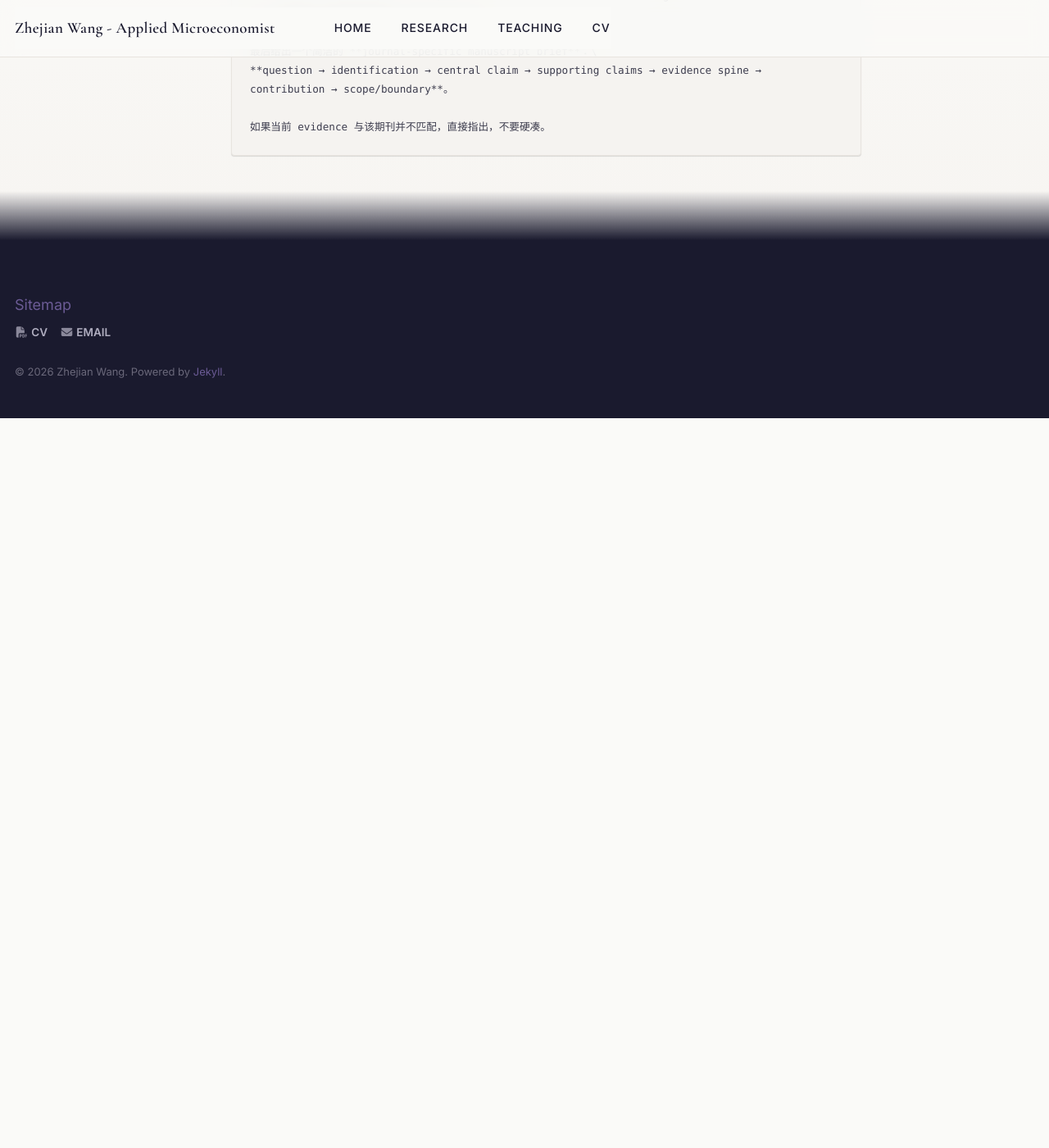
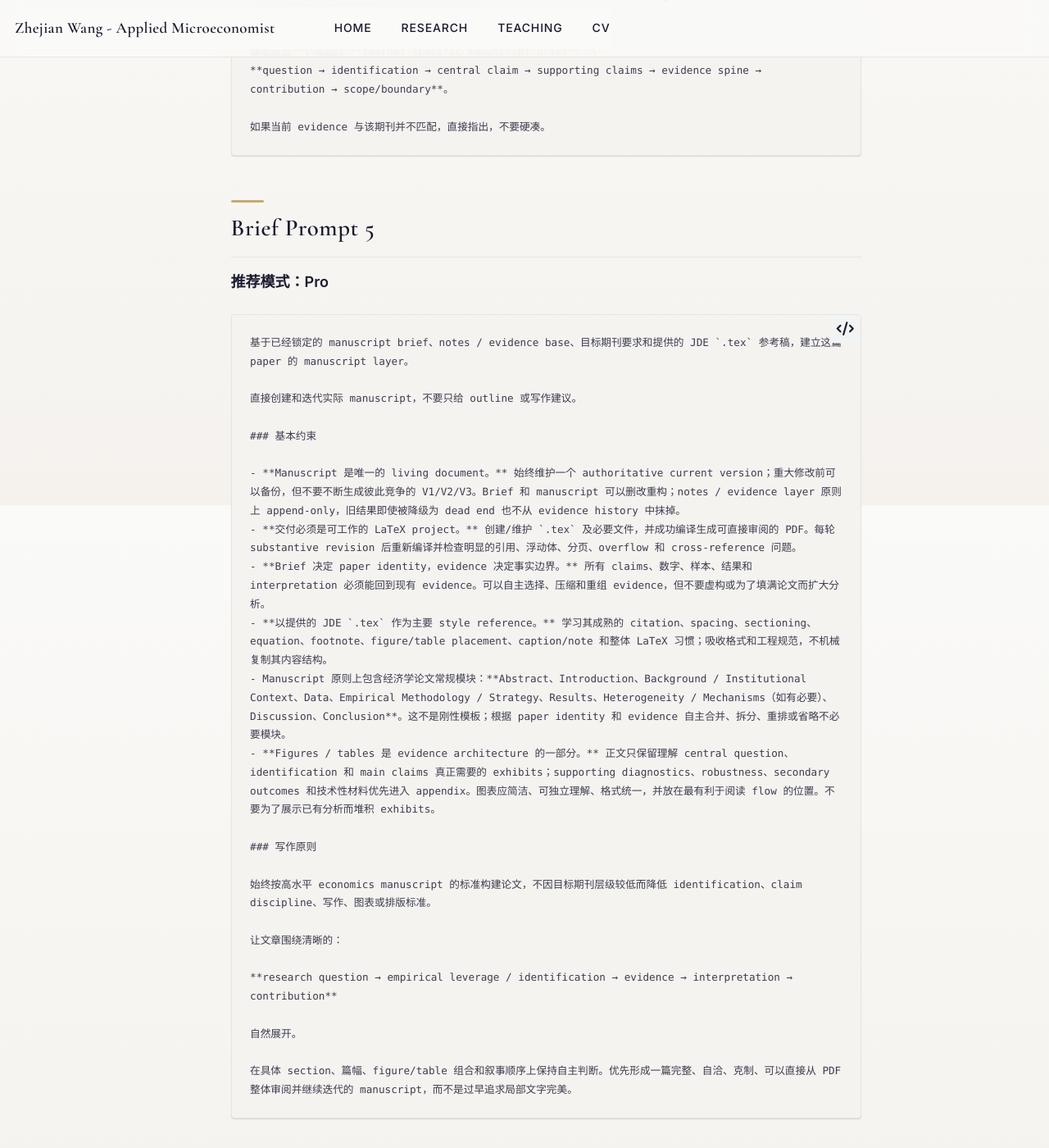
Before and after one commit to zhejianw/zhejianw.github.io, a Jekyll site: the page built from ai/prompts/brief/index.md, in a window 1280 px wide and 1400 px high, scrolled down 3884 px. Shown: the whole window at 82% size. Built offline with Jekyll 4.4.1, drawn with Linux system fonts in a browser that asks for light colours; a script that is not in the unit is left out; before the commit the page ends 4556 px from its top, so only the background shows below that.

Commit message:
Add brief-to-manuscript transition prompt

```diff
--- a/ai/prompts/brief/index.md
+++ b/ai/prompts/brief/index.md
@@ -177,3 +177,34 @@ last_updated: 2026-08-27
 
 如果当前 evidence 与该期刊并不匹配，直接指出，不要硬凑。
 ~~~
+
+## Brief Prompt 5
+
+**推荐模式：Pro**
+
+~~~text
+基于已经锁定的 manuscript brief、notes / evidence base、目标期刊要求和提供的 JDE `.tex` 参考稿，建立这篇 paper 的 manuscript layer。
+
+直接创建和迭代实际 manuscript，不要只给 outline 或写作建议。
+
+### 基本约束
+
+- **Manuscript 是唯一的 living document。** 始终维护一个 authoritative current version；重大修改前可以备份，但不要不断生成彼此竞争的 V1/V2/V3。Brief 和 manuscript 可以删改重构；notes / evidence layer 原则上 append-only，旧结果即使被降级为 dead end 也不从 evidence history 中抹掉。
+- **交付必须是可工作的 LaTeX project。** 创建/维护 `.tex` 及必要文件，并成功编译生成可直接审阅的 PDF。每轮 substantive revision 后重新编译并检查明显的引用、浮动体、分页、overflow 和 cross-reference 问题。
+- **Brief 决定 paper identity，evidence 决定事实边界。** 所有 claims、数字、样本、结果和 interpretation 必须能回到现有 evidence。可以自主选择、压缩和重组 evidence，但不要虚构或为了填满论文而扩大分析。
+- **以提供的 JDE `.tex` 作为主要 style reference。** 学习其成熟的 citation、spacing、sectioning、equation、footnote、figure/table placement、caption/note 和整体 LaTeX 习惯；吸收格式和工程规范，不机械复制其内容结构。
+- Manuscript 原则上包含经济学论文常规模块：**Abstract、Introduction、Background / Institutional Context、Data、Empirical Methodology / Strategy、Results、Heterogeneity / Mechanisms（如有必要）、Discussion、Conclusion**。这不是刚性模板；根据 paper identity 和 evidence 自主合并、拆分、重排或省略不必要模块。
+- **Figures / tables 是 evidence architecture 的一部分。** 正文只保留理解 central question、identification 和 main claims 真正需要的 exhibits；supporting diagnostics、robustness、secondary outcomes 和技术性材料优先进入 appendix。图表应简洁、可独立理解、格式统一，并放在最有利于阅读 flow 的位置。不要为了展示已有分析而堆积 exhibits。
+
+### 写作原则
+
+始终按高水平 economics manuscript 的标准构建论文，不因目标期刊层级较低而降低 identification、claim discipline、写作、图表或排版标准。
+
+让文章围绕清晰的：
+
+**research question → empirical leverage / identification → evidence → interpretation → contribution**
+
+自然展开。
+
+在具体 section、篇幅、figure/table 组合和叙事顺序上保持自主判断。优先形成一篇完整、自洽、克制、可以直接从 PDF 整体审阅并继续迭代的 manuscript，而不是过早追求局部文字完美。
+~~~
```
